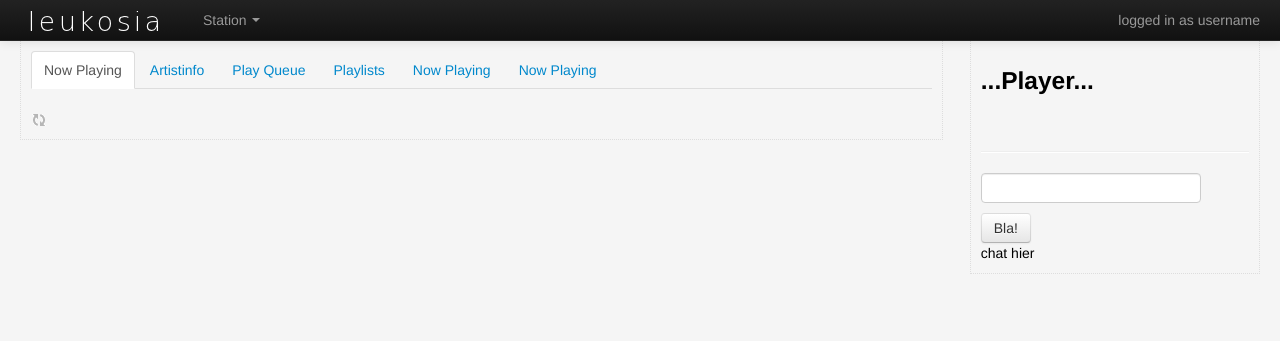
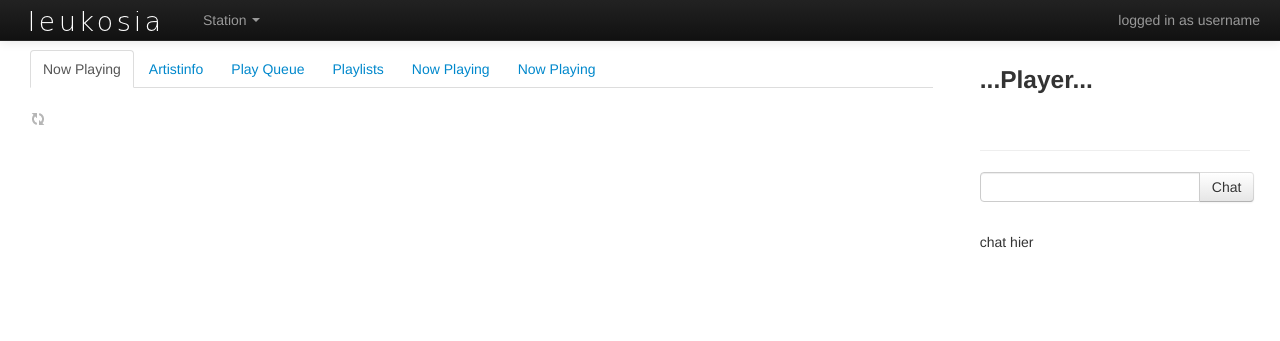
Before and after one commit to woelper/leukosia, a Django app: template templates/nowplaying.html in a window 1280 px wide. Shown: the top 341 px of the page. Run offline with Django 3.2, Linux system fonts and the light colour scheme; the template is opened without the code that fills it, so the values that code supplies are empty; some libraries are stand-ins or nearby versions.

Commit message:
chat wieder zum laufen gebracht, einiges verbessert in artistinfo und albuminfo

```diff
--- a/templates/master.html
+++ b/templates/master.html
@@ -61,9 +61,12 @@
 				<h3>...Player...</h3>
 				<br>
 				<hr>
-				  <input id="appendedInputButton" type="text" id="chatcontent" name="chatcontent">
-					<button id="chatpush" class="btn" type="button">Bla!</button>
-				  </input>
+				<form action="" method="post" onsubmit="push_chat();return false;">
+					<div class="input-append">
+					  <input id="chatcontent" name="chatcontent" type="text">
+					  <button id="chatbutton" class="btn" type="submit">Chat</button>
+					</div>
+				</form>
 				  <div id="chat">chat hier</div>
 				</div>
 			</div>
@@ -80,6 +83,8 @@
 
 
     <script type="text/javascript">
+
+
 	<!-- nav -->
 	$('#speakerswitch').click(function(){
 		$('.speakerswitch').toggle();
@@ -116,6 +121,43 @@
 	-->
 
 
+	$(document).ready(function () {
+			update_chat();
+			setInterval(update_chat,5000);
+		});
+
+
+
+	function update_chat() {
+
+		$.getJSON("/ajaxchat/")
+		.done(function(data) {
+			var html = "";
+			for (var i=0; i<data.length; i++) {
+
+				html = html + "<p></p><small><strong>" + data[i].author + "</strong><span class='muted'> " +
+					data[i].timestamp +  "</span><br>" +
+					data[i].content + "</small></p>	";
+			}
+			$('#chat').html(html);
+		});
+
+	}
+
+
+	function push_chat() {
+
+		content = document.getElementById('chatcontent').value;
+		$.post('/chatpush/',
+		{'chat_content':content});
+		$('#chatcontent').val("");
+		update_chat()
+
+	}
+
+
+
+		<!-- for csrf token in ajax -->
 	$(document).ajaxSend(function(event, xhr, settings) {
     function getCookie(name) {
 		var cookieValue = null;
@@ -152,50 +194,6 @@
 		xhr.setRequestHeader("X-CSRFToken", getCookie('csrftoken'));
     }
 	});
-
-
-
-
-
-	function update_chat() {
-
-		$.ajax({
-			type: "POST",
-			url:  '/ajaxchat/',
-			dataType: "json",
-			success: function(data, textStatus, XMLHttpRequest) {
-				var html = "";
-				for (var i=0; i<data.length; i++) {
-					html = html + "<br>"+data[i].content + " * " + data[i].author;
-				}
-				$('#chat').html(html);
-			}
-		});
-	}
-
-	$(document).ready(function () {
-		update_chat();
-		setInterval(update_chat,5000);
-	});
-
-	$('chatpush').click(function() {
-		push_chat();
-		});
-	function push_chat() {
-		content = document.getElementById('chatcontent').value;
-		alert(content);
-		$.ajax({
-			type: "POST",
-			url:  '/chatpush/',
-			dataType: "json",
-			data:{'chat_content':content},
-			success: function(data, textStatus, XMLHttpRequest) {
-				return True;
-			}
-		});
-	}
-
-
 </script>
 
 
--- a/templates/nowplaying.html
+++ b/templates/nowplaying.html
@@ -18,7 +18,7 @@
 
 					<div class="tab-content">
 						<div class="tab-pane active" id="tab1">
-							<div id="albumcovercontainer" class="pull-left">
+							<div id="albumcovercontainer" class="pull-left imgcontainer">
 								<img src="{{STATIC_URL}}img/loading.gif" />
 							</div>
 							<div id="trackinfo" style="display:none" class="pull-left">
@@ -92,6 +92,13 @@
 	var cur_artist;
 	var cur_album;
 
+
+	$(document).ready(function () {
+		update_nowplaying();
+		setInterval(update_nowplaying,5000);
+	});
+
+
 	function update_albumcover(artist,album) {
 
 		$.getJSON("{{lastfm_url}}",{
@@ -102,7 +109,7 @@
           "method":"album.getInfo"
         })
         .done(function(data) {
-			$('#albumcovercontainer').html('<img id="albumcover" class="img-polaroid" src="'+
+			$('#albumcovercontainer').html('<img id="albumcover" class="img-polaroid lastfm" src="'+
 				data['album']['image'][3]['#text']+'" style="border:1px solid #F8F8F8;">');
 		});
 
@@ -117,8 +124,8 @@
           "method": "artist.getInfo"
         })
         .done(function(data) {
-			$('#artistinfo').html('<div id="artistimagediv">'+
-				'<img id="artistimage" class="img-rounded pull-left" src="'+
+			$('#artistinfo').html('<div class="pull-left imgcontainer">' +
+				'<img id="artistimage" class="img-polaroid pull-left " src="'+
 				data['artist']['image'][3]['#text']+
 				'" style="border:1px solid #F8F8F8;">'+
 				'</div>'+
@@ -127,41 +134,24 @@
 
 	}
 
-	function get_lastfm_artistinfo(artist) {
 
-		$.ajax({
-			type: "POST",
-			url:  '/lastfmartistinfo/',
-			dataType: "json",
-			data : {'artist': artist},
-			success: function(data) {
-				$('#artistinfo').html('<div id="artistimagediv">'+
-				'<img id="artistimage" class="img-rounded pull-left" src="'+data.artistimageurl+
-				'" style="border:1px solid #F8F8F8;">'+
-				'</div>'+data.artistbio);
-			}
-		});
-
-	}
 
 	function update_nowplaying() {
-
-		$.ajax({
-			type: "POST",
-			url:  '/nowplaying/?station_port={{station_port|safe}}' ,
-			dataType: "json",
-			success: function(data, textStatus, XMLHttpRequest) {
+		$.getJSON('/nowplaying/',
+		{'station_port':{{station_port|safe}} })
+		.done(function(data) {
 			cur_artist = data.artist;
 			cur_album = data.album;
 			html = "<b>" + data.title + "</b><br><br>" +
 				"<b>" + data.artist + "</b><br>" +
 				data.album + " (" + data.date + ")<br><br>" +
-					"<span style='font-size:80%'>" +
+				"<small>" +
 				"Genre: " + data.genre + "<br>" +
 				"Track: "+ data.track + "<br>" +
 				"Length: " + data.time + "<br>" +
-					"</span>"
+				"</small>"
 			$("#trackinfo").html(html);
+
 			$('#trackinfo').show();
 
 			if (cur_album != last_album) { //if album changes
@@ -174,14 +164,9 @@
 			}
 			last_artist = cur_artist;
 			last_album = cur_album
-			}
-
 		});
 	}
 
-	$(document).ready(function () {
-		update_nowplaying();
-		setInterval(update_nowplaying,5000);
-	});
+
 </script>
 {% endblock %}
--- a/urls.py
+++ b/urls.py
@@ -18,8 +18,8 @@ urlpatterns = patterns('',
     url(r'^radiostations/', 'webfrontend.views.radiostations'),
     url(r'^playqueue/', 'webfrontend.views.playqueue'),
     url(r'^nowplaying/', 'webfrontend.views.nowplaying'),
-    url(r'^lastfmalbuminfo/', 'webfrontend.views.get_lastfm_albuminfo'),
-    url(r'^lastfmartistinfo/', 'webfrontend.views.get_lastfm_artistinfo'),
+    #url(r'^lastfmalbuminfo/', 'webfrontend.views.get_lastfm_albuminfo'),
+    #url(r'^lastfmartistinfo/', 'webfrontend.views.get_lastfm_artistinfo'),
     url(r'^$', 'webfrontend.views.logincontrol',name='index'),
     url(r'^mpdcommands/', 'webfrontend.views.mpdcommands'),
     url(r'^ajaxchat/', 'webfrontend.views.get_chat'),
--- a/webfrontend/static/css/style.css
+++ b/webfrontend/static/css/style.css
@@ -1,7 +1,6 @@
 body {
 	padding-top: 40px;
 	padding-bottom: 40px;
-	background-color: #f5f5f5;
 }
 .form-signin {
 	margin:auto;
@@ -21,12 +20,14 @@ body {
 	-moz-box-shadow: 0 1px 2px rgba(0,0,0,.05);
 	box-shadow: 0 1px 2px rgba(0,0,0,.05);
 }
-albumcovercontainer{
-	width:300px;
-	height:300px;
+.imgcontainer{
+	width:250px;
+	margin-right:25px;
 }
 .content {
-	color:black;
 	padding:10px;
-	border:1px dotted #dddddd;
 }
+img.lastfm {
+	height:250px;
+	width:250px;
+}
```
Also changed, not shown: templates/stations.html (+4 -5 lines), webfrontend/views.py (+8 -11 lines). Lines whose indentation alone changed are shown as unchanged.
